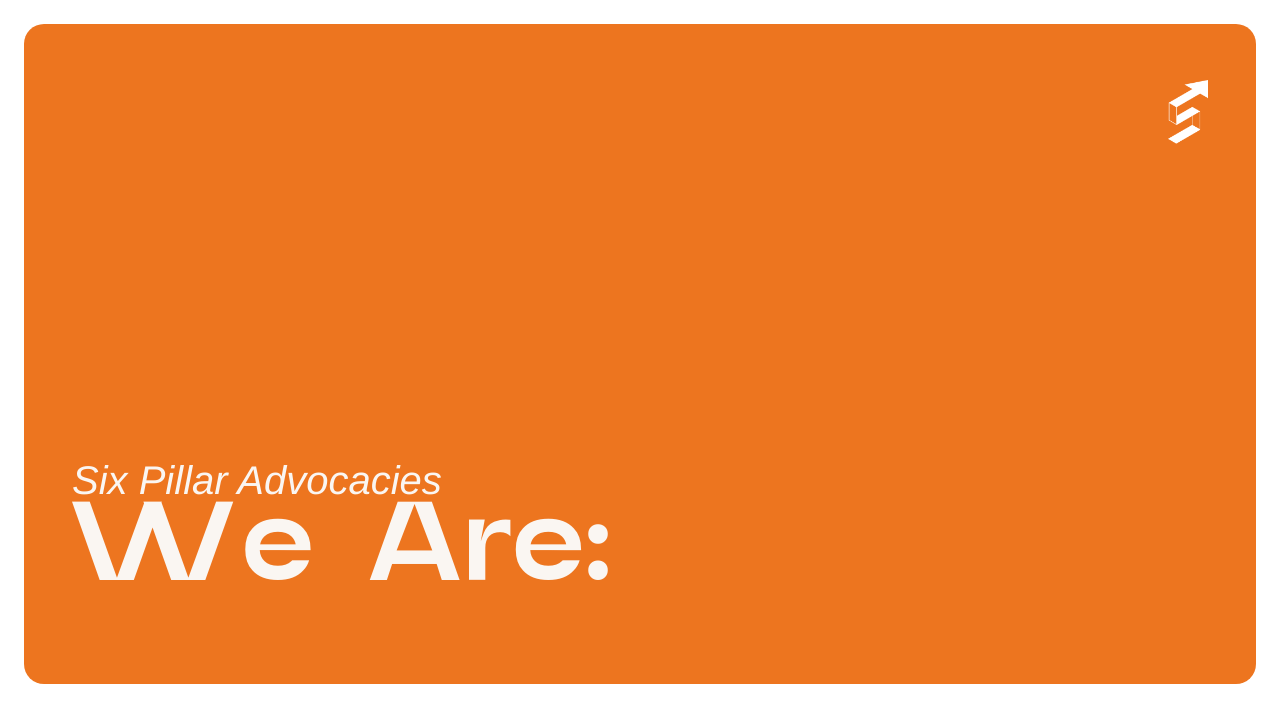
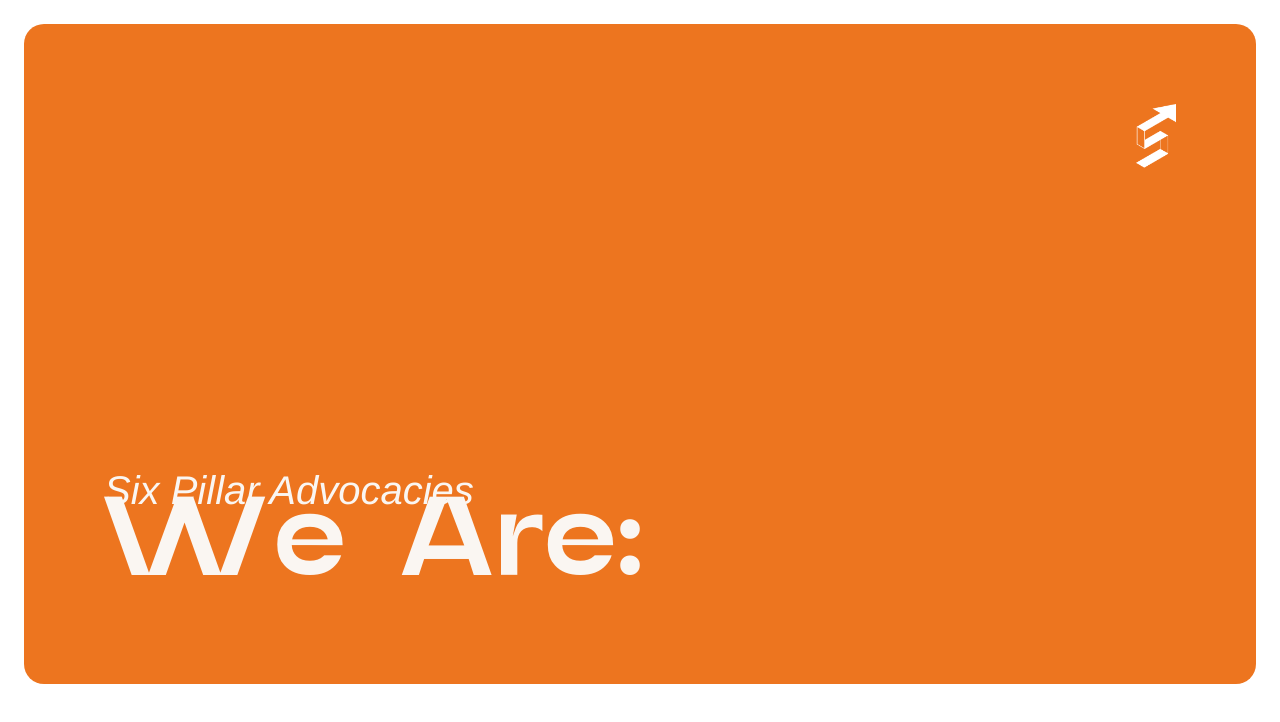
Before and after one commit to SAMAHAN-Systems-Development/samahan-at-the-get-go, a Next.js app: page /advocasix-card in a window 1280 px wide. Shown: the top 722 px of the page. Built offline with nearby package versions, Linux system fonts and the light colour scheme.

Commit message:
refactor: adjusted padding and text size

```diff
--- a/src/components/ui/Advocasix/AdvocasixHeaderCard.tsx
+++ b/src/components/ui/Advocasix/AdvocasixHeaderCard.tsx
@@ -1,24 +1,24 @@
-import React from "react";
-import Image from "next/image";
+import React from 'react';
+import Image from 'next/image';
 
-import logo from "public/assets/images/logo.png";
+import logo from 'public/assets/images/logo.png';
 
 const AdvocasixHeaderCard = () => {
   return (
     <>
-      <div className="w-full bg-orange rounded-section-card flex flex-col justify-end px-8 py-10 md:px-12 md:py-14 h-72 md:h-[32] lg:h-[41.25rem]">
+      <div className="w-full bg-orange rounded-section-card flex flex-col justify-end px-8 py-10 md:px-12 md:py-14 lg:px-20 lg:py-20 h-72 md:h-[32] lg:h-[41.25rem]">
         <div className="relative w-6 h-12 md:w-10 md:h-16 mb-auto self-end">
           <Image
             alt="/"
             src={logo}
             fill={true}
-            style={{ objectFit: "contain" }}
+            style={{ objectFit: 'contain' }}
           />
         </div>
-        <p className="font-appleGaramound italic text-white text-xl lg:text-title-md">
+        <p className="font-appleGaramound italic text-white text-xl md:text-3xl lg:text-title-md">
           Six Pillar Advocacies
         </p>
-        <p className="font-artega text-white text-title-md lg:text-title-lg">
+        <p className="font-artega text-white text-title-md md:text-6xl lg:text-title-lg leading-title-sm lg:leading-title-lg">
           We Are:
         </p>
       </div>
```
